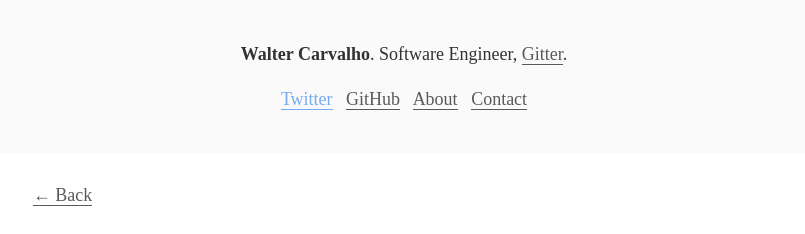
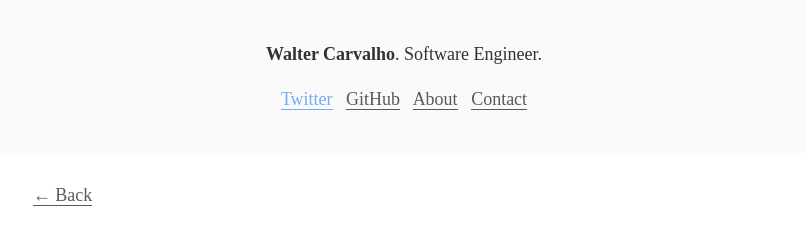
Before and after one commit to waltfy/waltfy.github.io, a Jekyll site: the page built from _posts/2013-08-25-gas-like.markdown, in a window 1280 px wide. Shown: the top 234 px of the page, without its empty margins (236-1041 px from the left). Built offline with Jekyll 4.4.1, drawn with Linux system fonts in a browser that asks for light colours.

Commit message:
Update header.html

```diff
--- a/_includes/header.html
+++ b/_includes/header.html
@@ -1,5 +1,5 @@
 <header class='u-center'>
-  <p><b>Walter Carvalho</b>. Software Engineer, <a href='https://gitter.im/waltfy'>Gitter</a>.</p>
+  <p><b>Walter Carvalho</b>. Software Engineer.</p>
   <p>
     <span class='u-twitter'><a href='http://www.twitter.com/{{ site.twitter_username }}'>Twitter</a></span>
     &nbsp;
```
